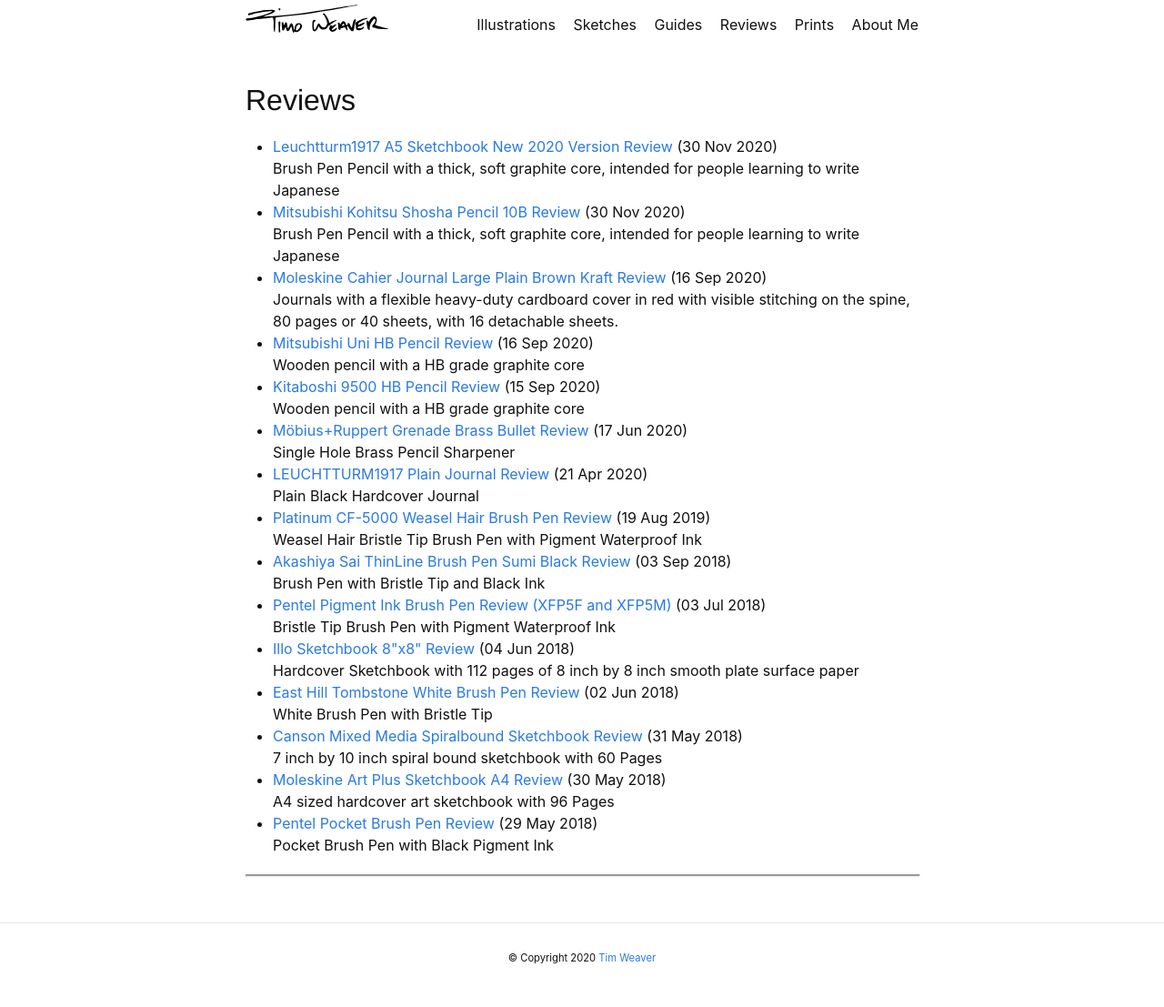
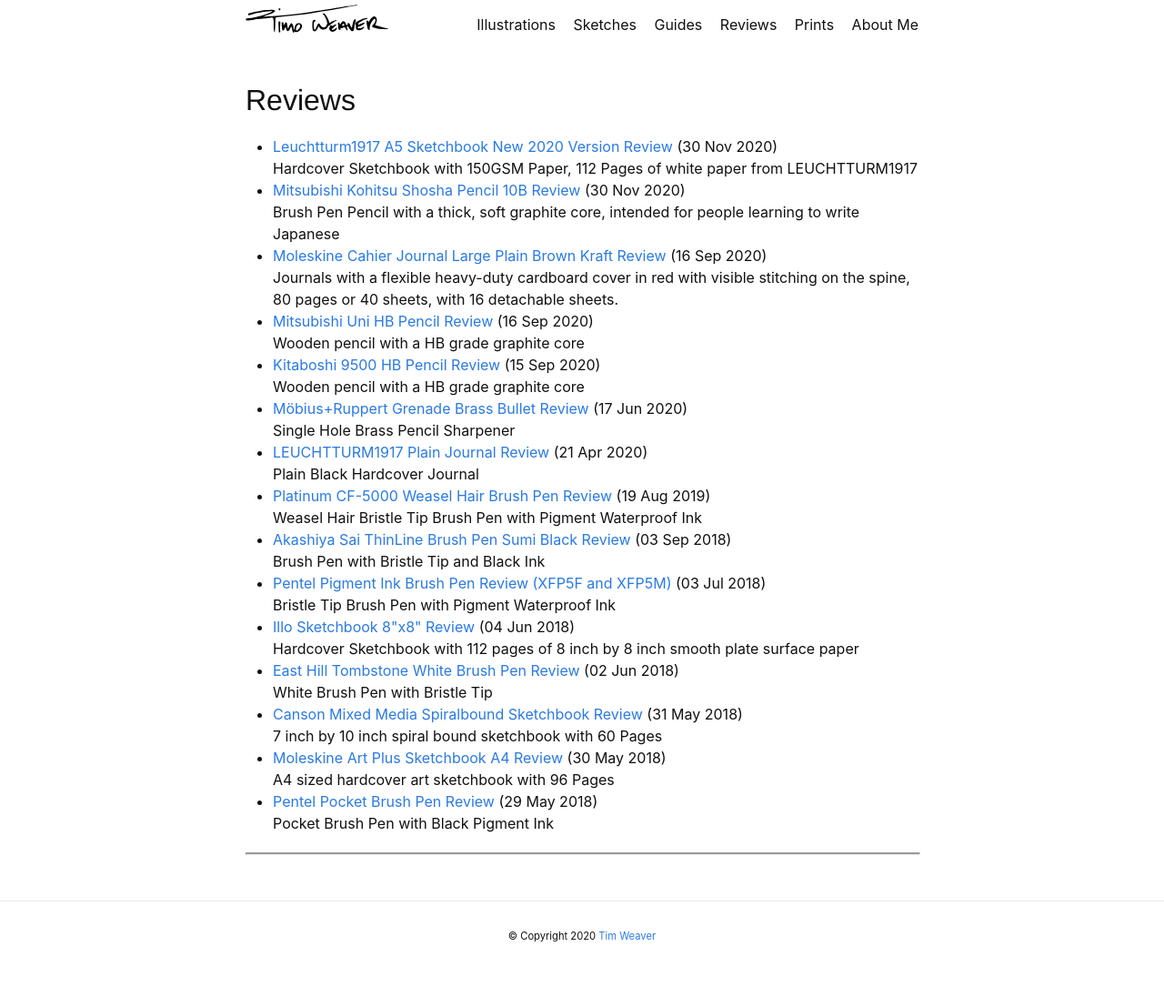
Before and after one commit to timoweaver/blog, a Jekyll site: the page built from tags/review.md, in a window 1280 px wide. Shown: the whole page at 91% size. Built offline with Jekyll 4.4.1, drawn with Linux system fonts in a browser that asks for light colours; after the commit the page ends 1083 px from its top, so only the background shows below that.

Commit message:
Added classes and fixed scehma errors.

```diff
--- a/_posts/2020-11-30-leuchtturm1917-a5-sketchbook-new-2020-version-review.markdown
+++ b/_posts/2020-11-30-leuchtturm1917-a5-sketchbook-new-2020-version-review.markdown
@@ -8,13 +8,13 @@
 name: "Leuchtturm1917 Sketchbook Medium A5 Black"
 rating: 3
 gtin: 4004117577987
-brand: "Mitsubishi Pencil Company Limited"
+brand: "LEUCHTTURM1917"
 author: "Tim Weaver"
-description: "Brush Pen Pencil with a thick, soft graphite core, intended for people learning to write Japanese"
+description: "Hardcover Sketchbook with 150GSM Paper, 112 Pages of white paper from LEUCHTTURM1917"
 image: "/assets/img/blog-images/leuchtturm1917-sketchbook/sketchbook-front.jpg"
 ---
 
-![Leuchtturm1917 Sketchbook Medium A5 Black](/assets/img/blog-images/leuchtturm1917-sketchbook/sketchbook-front.jpg)
+![Leuchtturm1917 Sketchbook Medium A5 Black](/assets/img/blog-images/leuchtturm1917-sketchbook/sketchbook-front.jpg){: .half-width}
 
 I really love the [Leuchtturm1917 Plain Journal](review/2020/04/21/leuchtturm1917-plain-journal-review.html) lately.  It's what I've been drawing in for the last month, and I've just grown to love the paper, the way it handles ink, and how pencil even feels on it.  I even prefer it to those [Moleskine Cahier's I reviewed a while back](/review/2020/09/16/moleskine-cahier-journal-large-plain-brown-kraft-review.html). So when I saw that Leuchtturm1917 put out a new 2020 revision to their [a5 Sketchbook](https://www.leuchtturm1917.us/sketchbook-medium-a5-hardcover-112-pages-150-g-sqm-plain-black.html), I wanted to try it out.  I tried their first sketchbook back in 2016, and I just wasn't a fan.  It had a lot of issues with feathering ink in my experience.  Would I like this one any more than the old version?
 
@@ -22,19 +22,21 @@
 
 ![Leuchtturm1917 Sketchbook Medium A5 Inside Cover](/assets/img/blog-images/leuchtturm1917-sketchbook/inside-cover.jpg)
 
-It does have the spot to put your name on the inside cover, as well as having a inside pocket on the back inside-cover of the book.  It has a glued in ribbon for keeping your spot in the sketchbook, and it comes with stickers for labeling the book for the shelf when you are done.  The presentation is very Moleskine Sketchbook, and honestly if it ain't broke don't fix it.  Rounded edges are always nice too.
+Similar to Moleskine, it has a name and address area on the inside front cover, as well as having a inside pocket on the inside back cover of the book.  It has a glued in ribbon for keeping your spot in the sketchbook, rounded corners, hardcover construction, the elastic band to keep it shut, and as an extra it comes with stickers for labeling the book for the shelf when you are done.
 
 ![Leuchtturm1917 Sketchbook Medium A5 Ink Examples](/assets/img/blog-images/leuchtturm1917-sketchbook/ink-example.jpg)
 
-Where the original had issues with feathering ink from the Pentel Pocket Brush Pen or the Pentel Pigment Brush Pen, this new revised paper does not. This paper is much toothier than the previous version I remember.  It causes a good bit of dry brush effects if you don't move more slowly over the page while inking (or have an incredibly wet brush or pen).  I am really not a fan of that anymore with paper.  This is close to Strathmore 500 Semi-Smooth Bristol if you've ever used it, or even a little similar to the Canson XL Mixed Media sketchbooks in how it handles ink.  You can ink a smooth line, but it requires comprimises that I'm not willing to make.
+Where the original had issues with feathering ink from the Pentel Pocket Brush Pen or the Pentel Pigment Brush Pen, this new revised paper does not. This paper is much toothier than the previous version I remember.  It causes a good bit of dry brush effects if you don't move more slowly over the page while inking (or have an incredibly wet brush or pen).  I am really not a fan of that anymore with paper.  This is close to Strathmore 500 Semi-Smooth Bristol if you've ever used it, or even a little similar to the [Canson XL Mixed Media sketchbooks](/review/2018/05/31/canson-mixed-media-spiralbound-sketchbook-review.html) in how it handles ink.  You can ink a smooth line, but it requires compromises that I'm not willing to make.
 
-![Leuchtturm1917 Sketchbook Medium A5 Black Ghosting](/assets/img/blog-images/leuchtturm1917-sketchbook/ghosting.jpg)
+![Leuchtturm1917 Sketchbook Medium A5 Black Ghosting](/assets/img/blog-images/leuchtturm1917-sketchbook/ghosting.jpg){: .half-width}
 
-It's also 150 GSM versus the previous 180 GSM.  I don't remember how much of an issue ghosting was for the previous sketchbook, but it's deffinately in this one. This was one of my main gripes with the 80GSM PLain Journal version, and while it's no where near as bad, I still feel like I would have a hard time inking somethign and then drawing on the back side of the page.  You can even see ghosting through from one sheet of sketchbook paper to the next sketchbook page, which I was really hoping wouldn't be the case.
+It's also 150 GSM versus the previous 180 GSM.  I don't remember how much of an issue ghosting was for the previous sketchbook, but it's definitely in this one. This was one of my main gripes with the 80GSM Plain Journal version, and while it's no where near as bad, I still feel like I would have a hard time inking something and then drawing on the back side of the page.  You can even see ghosting through from one sheet of sketchbook paper to the next sketchbook page, which I was really hoping wouldn't be the case.
 
-![Leuchtturm1917 Sketchbook Medium A5 back Cover](/assets/img/blog-images/leuchtturm1917-sketchbook/back-cover.jpg)
+As a plus, this sketchbook does have an extra few pages compared to the previous one (112 pages versus 96), so that's a win at least.
 
-I'm just not too thrilled about this sketchbook, for me at least.  If you are a big fan of dry brush effects when inking, or if you're big on dry media, this might be the sketchbook for you.  But between the issues with dry brushing, ghosting from page to page, and just having a little more tooth than I wanted, I'm going to have to give the **Leuchtturm1917 A5 Sketchbook New 2020 Version ** a rating of **3 Zaffino Crazy Face Franks our of 5**.  Just know what you are getting into before you buy.
+![Leuchtturm1917 Sketchbook Medium A5 back Cover](/assets/img/blog-images/leuchtturm1917-sketchbook/back-cover.jpg){: .half-width}
+
+I'm just not too thrilled about this sketchbook, for me at least.  If you are a big fan of dry brush effects when inking, or if you're big on dry media, this might be the sketchbook for you.  But between the issues with dry brushing, ghosting from page to page, and just having a little more tooth than I wanted, I'm going to have to give the **Leuchtturm1917 A5 Sketchbook New 2020 Version** a rating of **3 Zaffino Crazy Face Franks our of 5**.  Just know what you are getting into before you buy.
 
 
 ![3 out of 5 Stars](/assets/img/blog-images/zaffino-scale-3-star.jpg)
```
